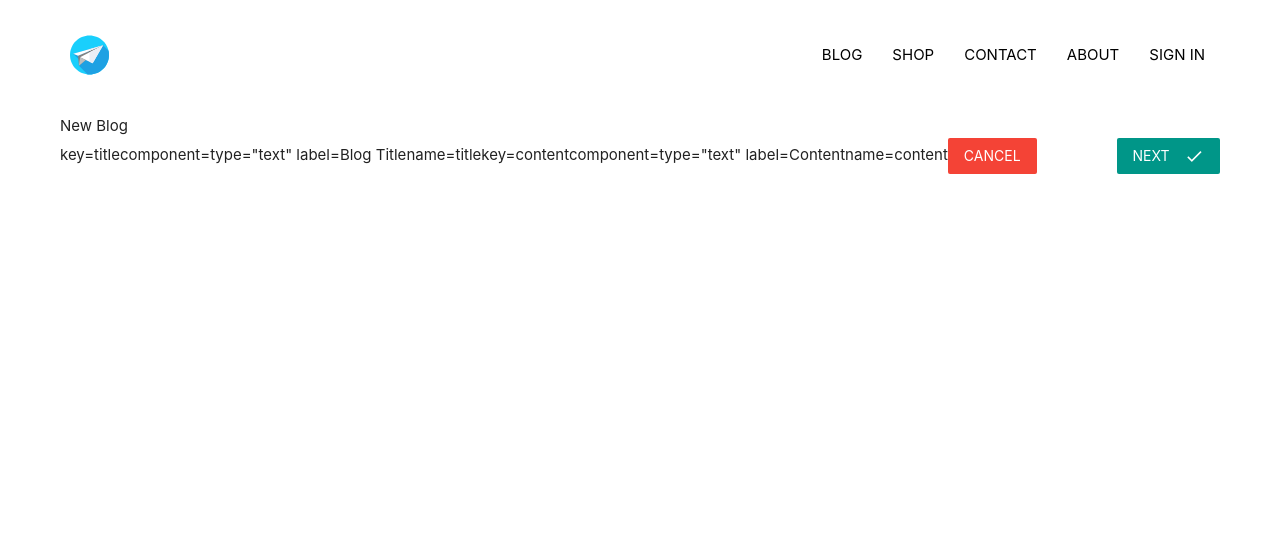
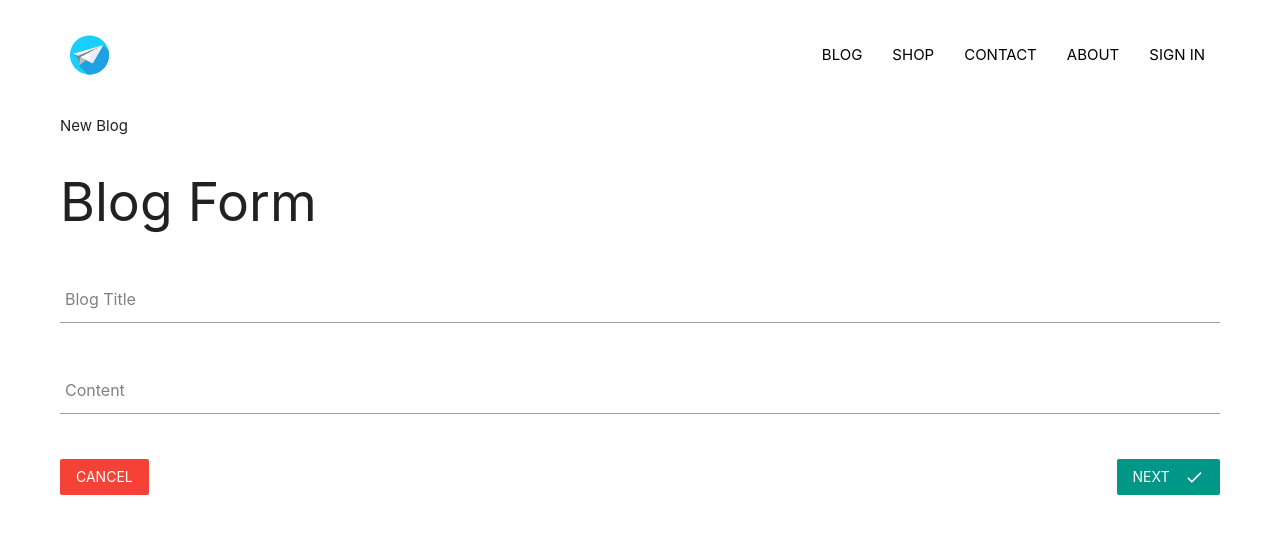
Before and after one commit to jgillespie0715/paper-ecommerce, a React (Create React App) app in the folder client/: page /blogs/new in a window 1280 px wide. Shown: the top 534 px of the page. Built offline with nearby package versions, Linux system fonts and the light colour scheme; no server answers.

Commit message:
Feat: client-side only: user has blog functionality
*NO API IMPLEMENTATION: mock
responses on client-side
*user can read individual blogs,
user can write, review, and submit
blogs
*fix typos and delete unnecessary
files
*Test: manual test, non-breaking

```diff
--- a/client/src/components/blog-field/blog-field.component.jsx
+++ /dev/null
@@ -1,13 +0,0 @@
-import React from 'react';
-
-function BlogField() {
-	return (
-		<div className='input.name'>
-			<label>label here</label>
-			<input style={{ marginBottom: '5px' }} />
-			<div className='red-text' style={{ marginBottom: '20px' }}></div>
-		</div>
-	);
-}
-
-export default BlogField;
--- a/client/src/components/blog-form-fields/blog-form-fields.component.jsx
+++ /dev/null
@@ -1,6 +0,0 @@
-const formField = [
-	{ label: 'Blog Title', name: 'title' },
-	{ label: 'Content', name: 'content' },
-];
-
-export default formField;
--- a/client/src/components/blog-form-review/blog-form-review.component.jsx
+++ b/client/src/components/blog-form-review/blog-form-review.component.jsx
@@ -1,27 +1,35 @@
-import React, { useContext } from 'react';
-import _ from 'lodash';
+import React, { Fragment, useContext } from 'react';
 import { withRouter } from 'react-router-dom';
-
-import formFields from '../blog-form-fields/blog-form-fields.component';
 import BlogContext from '../../contexts/blog/blog.context';
 
-// TODO: onCancel, alerts, loading in common context
-function BlogFormReview({ formValues, history, onCancel }) {
+function BlogFormReview({ history, onCancel, blogFields }) {
 	const blogContext = useContext(BlogContext);
 	const { submitBlog } = blogContext;
+	const { title, content } = blogFields;
+	const handleSubmit = async (e) => {
+		e.preventDefault();
+		submitBlog({ title, content }, history);
+	};
+
 	function renderFields() {
-		return _.map(formFields, ({ name, label }) => {
-			return (
-				<div key={name}>
-					<label>{label}</label>
-					<div>{formValues[name]}</div>
+		return (
+			<Fragment>
+				<div key='blog-title'>
+					<label>Blog Title</label>
+					<div>{title}</div>
 				</div>
-			);
-		});
+				<div key='content'>
+					<label>Content</label>
+					<div>{content}</div>
+				</div>
+			</Fragment>
+		);
 	}
 
-	function renderButtons() {
-		return (
+	return (
+		<form onSubmit={handleSubmit}>
+			<h5>Please confirm your entries</h5>
+			<div className='confirm'>{renderFields()}</div>
 			<div>
 				<button
 					className='yellow darken-3 white-text btn-flat'
@@ -34,20 +42,6 @@ function BlogFormReview({ formValues, history, onCancel }) {
 					<i className='material-icons right'>email</i>
 				</button>
 			</div>
-		);
-	}
-
-	function onSubmit(event) {
-		event.preventDefault();
-		submitBlog(formValues, history);
-	}
-
-	return (
-		<form onSubmit={onSubmit}>
-			<h5>Please confirm your entries</h5>
-			{renderFields}
-
-			{renderButtons}
 		</form>
 	);
 }
--- a/client/src/components/blog-form/blog-form.component.jsx
+++ b/client/src/components/blog-form/blog-form.component.jsx
@@ -1,29 +1,36 @@
-import React, { Fragment } from 'react';
-import _ from 'lodash';
+import React from 'react';
+
 import { Link } from 'react-router-dom';
+import FormInput from '../../components/form-input/form-input.component';
 
-import formFields from '../blog-form-fields/blog-form-fields.component';
-import BlogField from '../blog-field/blog-field.component';
-// TODO: add react-final-form
-function BlogForm({ onBlogSubmit }) {
-	function Field({ label, name }) {
-		return (
-			<Fragment>
-				key={name}
-				component={BlogField}
-				type="text" label={label}
-				name={name}
-			</Fragment>
-		);
-	}
-	function renderFields() {
-		return _.map(formFields, Field);
-	}
+function BlogForm({ onBlogSubmit, blogFields, setBlogFields }) {
+	const { title, content } = blogFields;
+
+	const handleChange = async (e) => {
+		const { name, value } = e.target;
+		setBlogFields({ ...blogFields, [name]: value });
+	};
 
 	return (
-		<div>
-			<form onSubmit={onBlogSubmit}>
-				{renderFields()}
+		<div className='blog-new'>
+			<h2 className='title'>Blog Form</h2>
+			<form className='blog-new-form' onSubmit={onBlogSubmit}>
+				<FormInput
+					type='text'
+					name='title'
+					value={title}
+					onChange={handleChange}
+					label='Blog Title'
+					required
+				></FormInput>
+				<FormInput
+					type='text'
+					name='content'
+					value={content}
+					onChange={handleChange}
+					label='Content'
+					required
+				></FormInput>
 				<Link to='/blogs' className='red btn-flat white-text'>
 					Cancel
 				</Link>
--- a/client/src/components/sign-in/sign-in.component.jsx
+++ b/client/src/components/sign-in/sign-in.component.jsx
@@ -45,7 +45,7 @@ function SignIn() {
 				/>
 				<div className='buttons'>
 					<CustomButton type='submit'> Sign In </CustomButton>
-					<div class='google-btn'>
+					<div className='google-btn'>
 						<a href='/auth/google'>
 							<img
 								className='google-btn'
--- a/client/src/contexts/blog/blog.reducer.js
+++ b/client/src/contexts/blog/blog.reducer.js
@@ -1,14 +1,16 @@
-import mapKeys from 'lodash/mapKeys';
 import { FETCH_BLOGS, FETCH_BLOG, SHOW_FORM_REVIEW } from '../types';
 
 function BlogReducer(state, action) {
 	switch (action.type) {
 		case FETCH_BLOG:
-			console.log('action.payload: ', action.payload);
-			const blog = action.payload;
-			return { ...state, [blog._id]: action.payload };
+			console.log('fetch blog hit, payload:', action.payload);
+			//const blog = action.payload;
+			return { ...state, fetchedBlog: action.payload };
 		case FETCH_BLOGS:
-			return { ...state, ...mapKeys(action.payload, '_id') };
+			console.log('fetch blogs hit');
+			console.log('action.payloadin fetchBlogs: ', action.payload);
+
+			return { ...state, blogs: action.payload };
 		case SHOW_FORM_REVIEW:
 			return {
 				...state,
--- a/client/src/contexts/blog/blog.state.js
+++ b/client/src/contexts/blog/blog.state.js
@@ -3,20 +3,19 @@ import axios from 'axios';
 import BlogContext from './blog.context';
 import BlogReducer from './blog.reducer';
 import { FETCH_BLOGS, FETCH_BLOG, SHOW_FORM_REVIEW } from '../types';
-
+// TODO: take showFormReview out using component level state
 function BlogState(props) {
 	const initialState = {
 		showFormReview: false,
 		blogs: [],
+		fetchedBlog: {},
 	};
 
 	const [state, dispatch] = useReducer(BlogReducer, initialState);
 
 	async function submitBlog(values, history) {
 		// const res = await axios.post('/api/blogs', values);
-		const res = {
-			data: { title: 'test title 2', content: 'content test', _user: 22 },
-		};
+		const res = { data: { values, _id: 123 } };
 		// after submit goes to dashboard
 		history.push('/blogs');
 		dispatch({ type: FETCH_BLOG, payload: res.data });
@@ -26,22 +25,65 @@ function BlogState(props) {
 		// const res = await axios.get('/api/blogs');
 
 		const res = {
-			data: {
-				blogs: [
-					{ user: 'testuser', _id: 1, title: 'test title', msg: 'test msg' },
-				],
-			},
+			data: [
+				{
+					_id: 1,
+					title: 'first blog',
+					content: 'my first blog',
+				},
+				{
+					_id: 2,
+					title: 'second blog',
+					content: 'my second blog',
+				},
+				{
+					_id: 3,
+					title: 'third blog',
+					content: 'my third blog',
+				},
+				{
+					_id: 4,
+					title: 'fourth blog',
+					content: 'my fourth blog',
+				},
+				{
+					_id: 5,
+					title: 'fifth blog',
+					content: 'my fifth blog',
+				},
+				{
+					_id: 6,
+					title: 'sixth blog',
+					content: 'my sixth blog',
+				},
+			],
 		};
 
 		dispatch({ type: FETCH_BLOGS, payload: res.data });
 	}
 
 	async function fetchBlog(id) {
+		console.log('fetch blog by id: ', id);
+
 		// const res = await axios.get(`/api/blogs/${id}`);
-		const res = {
-			data: { user: 'testuser', _id: 1, title: 'test title', msg: 'test msg' },
-		};
-		dispatch({ type: FETCH_BLOG, payload: res.data });
+		// const res = {
+		// 	data: {
+		// 		user: 'testuser',
+		// 		_id: 1,
+		// 		title: 'test title',
+		// 		msg: 'test msg',
+		// 	},
+		// };
+		// dispatch({ type: FETCH_BLOG, payload: res.data });
+		dispatch({
+			type: FETCH_BLOG,
+			payload: {
+				user: 'testuser',
+				_id: id,
+				title: 'test title',
+				content: 'test msg',
+			},
+		});
 	}
 
 	function setShowFormReview() {
@@ -53,6 +95,7 @@ function BlogState(props) {
 			value={{
 				showFormReview: state.showFormReview,
 				blogs: state.blogs,
+				fetchedBlog: state.fetchedBlog,
 				submitBlog,
 				fetchBlogs,
 				fetchBlog,
--- a/client/src/pages/blog-new-page/blog-new-page.component.jsx
+++ b/client/src/pages/blog-new-page/blog-new-page.component.jsx
@@ -1,21 +1,37 @@
-import React, { useContext } from 'react';
+import React, { useState } from 'react';
 import BlogForm from '../../components/blog-form/blog-form.component';
 import BlogFormReview from '../../components/blog-form-review/blog-form-review.component';
-import BlogContext from '../../contexts/blog/blog.context';
 
-function BlogNew({ setShowFormReview }) {
-	const blogContext = useContext(BlogContext);
-	const { showFormReview } = blogContext;
+function BlogNew() {
+	const [formState, setFormState] = useState({
+		showFormReview: false,
+	});
+	const [blogFields, setBlogFields] = useState({
+		title: '',
+		content: '',
+	});
+	const { showFormReview } = formState;
 
 	function renderContent() {
 		if (showFormReview) {
-			return <BlogFormReview onCancel={() => setShowFormReview()} />;
+			return (
+				<BlogFormReview
+					onCancel={() => setFormState({ showFormReview: false })}
+					blogFields={blogFields}
+				/>
+			);
 		}
 
-		return <BlogForm onBlogSubmit={() => setShowFormReview()} />;
+		return (
+			<BlogForm
+				onBlogSubmit={() => setFormState({ showFormReview: true })}
+				blogFields={blogFields}
+				setBlogFields={setBlogFields}
+			/>
+		);
 	}
 
 	return <div>New Blog{renderContent()}</div>;
 }
-// TODO: react-final-form
+
 export default BlogNew;
--- /dev/null
+++ b/client/src/pages/blog-new-page/blog-new-page.styles.scss
@@ -0,0 +1,9 @@
+.blog-new {
+	display: flex;
+	flex-direction: column;
+	width: 380px;
+
+	.title {
+		margin: 10px 0;
+	}
+}
--- a/client/src/pages/blog-show-page/blog-show-page.component.jsx
+++ b/client/src/pages/blog-show-page/blog-show-page.component.jsx
@@ -1,27 +1,40 @@
-import React, { useEffect, useContext } from 'react';
+import React, { useEffect, useContext, Fragment } from 'react';
+import { withRouter } from 'react-router-dom';
 import BlogContext from '../../contexts/blog/blog.context';
 
 // TODO: how is id getting to params
-function BlogShow({ match, blog }) {
+function BlogShow({ match }) {
+	const blogId = match.params._id;
 	const blogContext = useContext(BlogContext);
-	const { fetchBlog } = blogContext;
+	const { fetchBlog, fetchedBlog } = blogContext;
 	useEffect(() => {
-		fetchBlog();
+		fetchBlog(blogId);
+		// fetchBlog();
 		// eslint-disable-next-line react-hooks/exhaustive-deps
 	}, []);
 
-	if (!blog) {
-		return '';
+	if (!fetchedBlog) {
+		// return '';
+		return <div>you have no blogs</div>;
+	}
+	const { title, content } = fetchedBlog;
+
+	function renderFields() {
+		return (
+			<Fragment>
+				<div key='blog-title'>
+					<label>Blog Title</label>
+					<h3>{title}</h3>
+				</div>
+				<div key='content'>
+					<label>Content</label>
+					<p>{content}</p>
+				</div>
+			</Fragment>
+		);
 	}
 
-	const { title, content } = blog;
-	return (
-		<div>
-			BLOG SHOW
-			<h3>{title}</h3>
-			<p>{content}</p>
-		</div>
-	);
+	return <div>{renderFields()}</div>;
 }
 
-export default BlogShow;
+export default withRouter(BlogShow);
```
Also changed, not shown: client/src/components/blog-list/blog-list.component.jsx (+15 -18 lines), 2 other files (tests, documents, lock files or other folders).
